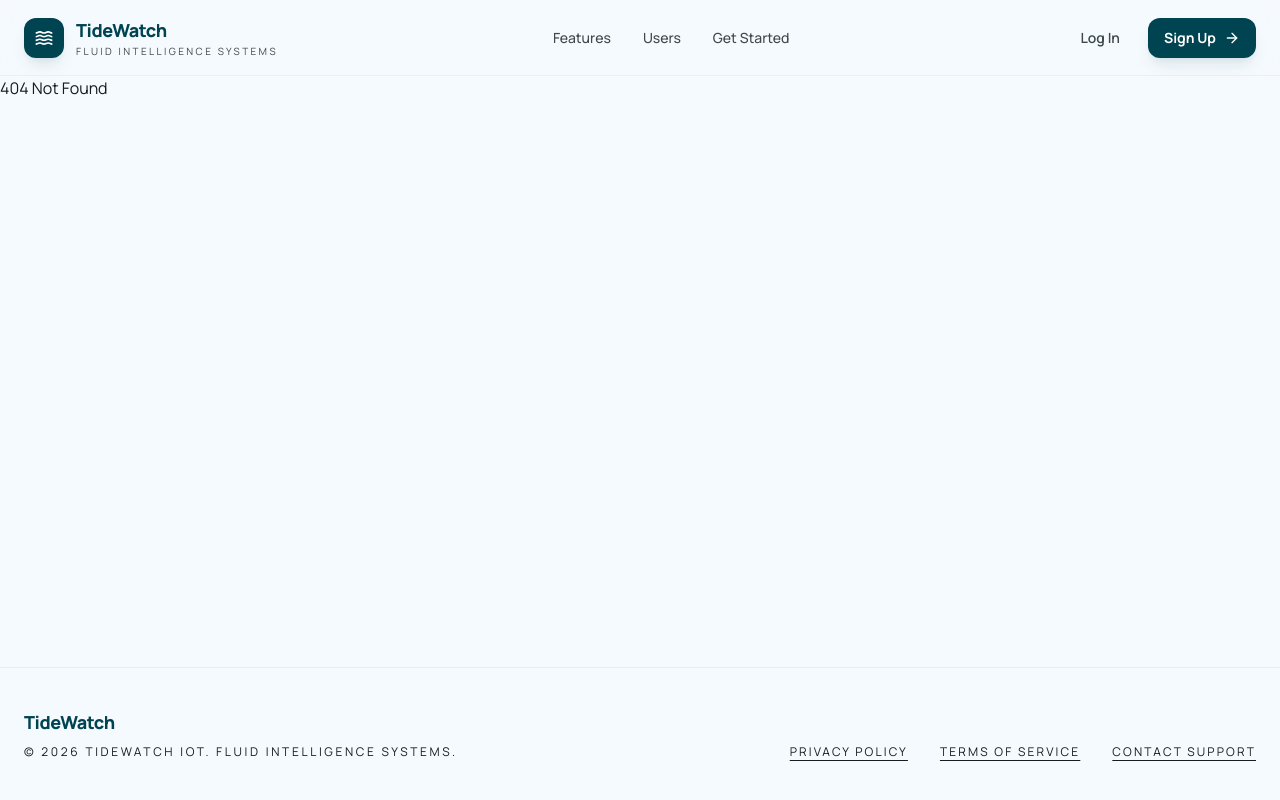
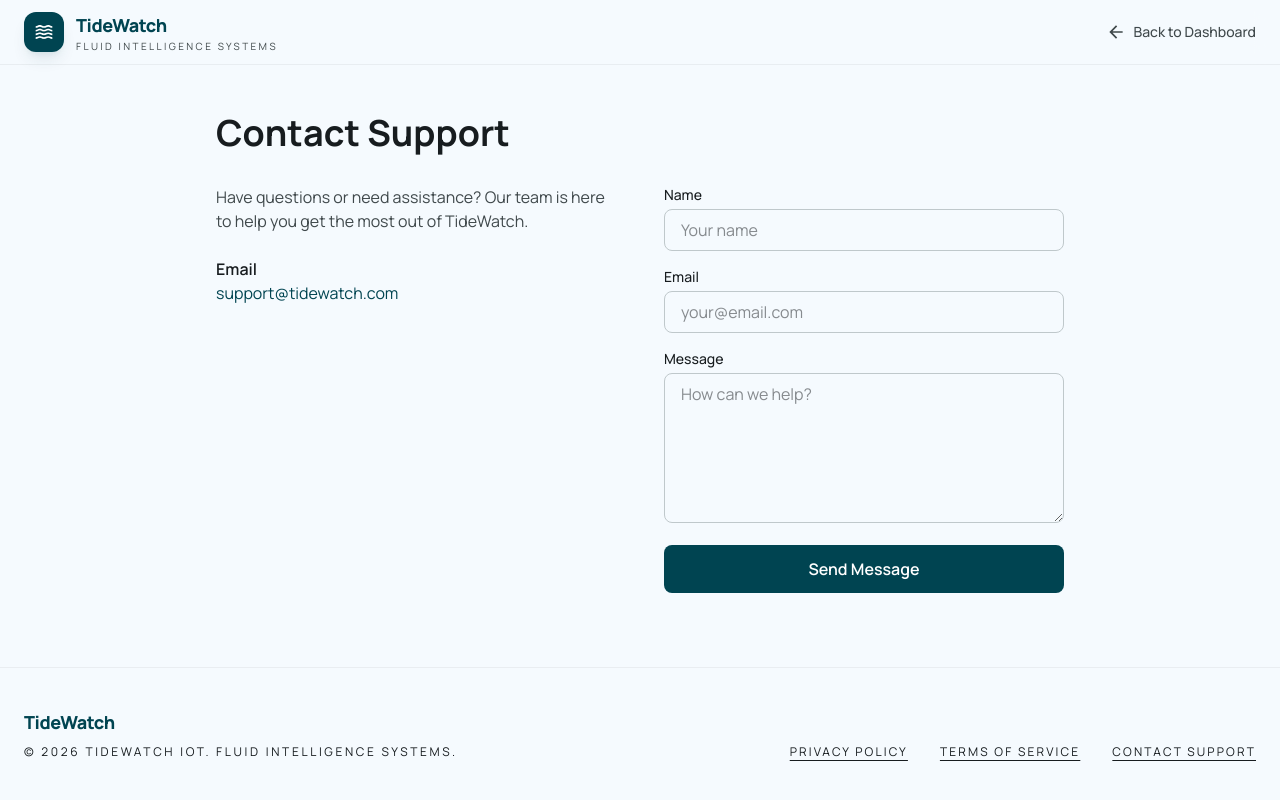
Before and after one commit to Xebec186/tidewatch, a React (Vite) app: page /support in a window 1280 px wide. Built offline with nearby package versions, Linux system fonts and the light colour scheme.

Commit message:
new pages
privacy,terms and contact

```diff
--- a/src/App.jsx
+++ b/src/App.jsx
@@ -2,11 +2,15 @@ import { Routes, Route, BrowserRouter } from "react-router-dom";
 import MainLayout from "./layouts/MainLayout";
 import AuthLayout from "./layouts/AuthLayout";
 import DashboardLayout from "./layouts/DashboardLayout";
+import SimpleLayout from "./layouts/SimpleLayout";
 import Login from "./pages/auth/Login";
 import Signup from "./pages/auth/Signup";
 import LandingPage from "./pages/LandingPage";
 import DashboardRouter from "./pages/dashboard/DashboardRouter";
 import ProfilePage from "./pages/ProfilePage";
+import PrivacyPolicy from "./pages/PrivacyPolicy";
+import TermsOfService from "./pages/TermsOfService";
+import ContactSupport from "./pages/ContactSupport";
 import { AuthProvider } from "./context/AuthContext";
 import "./App.css";
 
@@ -22,13 +26,20 @@ function App() {
 
           <Route element={<MainLayout />}>
             <Route path="/" element={<LandingPage />} />
-            <Route path="*" element={<h1>404 Not Found</h1>} />
+          </Route>
+
+          <Route element={<SimpleLayout />}>
+            <Route path="/privacy" element={<PrivacyPolicy />} />
+            <Route path="/terms" element={<TermsOfService />} />
+            <Route path="/support" element={<ContactSupport />} />
           </Route>
 
           <Route element={<DashboardLayout />}>
             <Route path="/dashboard" element={<DashboardRouter />} />
             <Route path="/profile" element={<ProfilePage />} />
           </Route>
+
+          <Route path="*" element={<h1>404 Not Found</h1>} />
         </Routes>
       </AuthProvider>
     </BrowserRouter>
--- a/src/components/AuthFooter.jsx
+++ b/src/components/AuthFooter.jsx
@@ -1,3 +1,5 @@
+import { Link } from "react-router-dom";
+
 export default function AuthFooter() {
   return (
     <footer className="mt-12 text-center">
@@ -5,18 +7,18 @@ export default function AuthFooter() {
         © {new Date().getFullYear()} TideWatch IoT. Fluid Intelligence Systems.
       </p>
       <div className="mt-4 flex justify-center gap-6">
-        <a
-          href="#"
+        <Link
+          to="/privacy"
           className="text-[10px] uppercase tracking-widest text-slate-400 transition-colors hover:text-primary"
         >
           Privacy Policy
-        </a>
-        <a
-          href="#"
+        </Link>
+        <Link
+          to="/terms"
           className="text-[10px] uppercase tracking-widest text-slate-400 transition-colors hover:text-primary"
         >
           Terms of Service
-        </a>
+        </Link>
       </div>
     </footer>
   );
--- a/src/components/Footer.jsx
+++ b/src/components/Footer.jsx
@@ -1,4 +1,12 @@
+import { Link } from "react-router-dom";
+
 export default function Footer() {
+  const footerLinks = [
+    { name: "Privacy Policy", path: "/privacy" },
+    { name: "Terms of Service", path: "/terms" },
+    { name: "Contact Support", path: "/support" },
+  ];
+
   return (
     <footer className="w-full border-t border-black/5 bg-surface py-10 mt-auto">
       <div className="mx-auto max-w-7xl px-6 flex flex-col gap-6 md:flex-row md:items-end md:justify-between">
@@ -13,17 +21,15 @@ export default function Footer() {
         </div>
 
         <div className="flex flex-wrap gap-x-8 gap-y-3 md:justify-end">
-          {["Privacy Policy", "Terms of Service", "Contact Support"].map(
-            (item) => (
-              <a
-                key={item}
-                href="#"
-                className="text-xs uppercase tracking-[0.18em] text-neutral underline underline-offset-4 hover:text-primary transition-colors"
-              >
-                {item}
-              </a>
-            ),
-          )}
+          {footerLinks.map((link) => (
+            <Link
+              key={link.name}
+              to={link.path}
+              className="text-xs uppercase tracking-[0.18em] text-neutral underline underline-offset-4 hover:text-primary transition-colors"
+            >
+              {link.name}
+            </Link>
+          ))}
         </div>
       </div>
     </footer>
--- a/src/components/RegularDashboardNavbar.jsx
+++ b/src/components/RegularDashboardNavbar.jsx
@@ -1,5 +1,5 @@
 import { Link } from "react-router-dom";
-import { LuWaves, LuBellRing } from "react-icons/lu";
+import { LuWaves, LuBellRing, LuCircleUser } from "react-icons/lu";
 
 export default function RegularDashboardNavbar() {
   return (
@@ -54,6 +54,15 @@ export default function RegularDashboardNavbar() {
           >
             <LuBellRing size={20} />
           </button>
+          <Link to="/profile">
+            <button
+              type="button"
+              className="inline-flex cursor-pointer items-center justify-center rounded-xl p-2 text-on-surface-variant transition-colors hover:bg-surface-container-low hover:text-primary"
+              aria-label="Profile"
+            >
+              <LuCircleUser size={20} />
+            </button>
+          </Link>
         </div>
       </div>
     </header>
--- a/src/components/TechnicalDashboardNavbar.jsx
+++ b/src/components/TechnicalDashboardNavbar.jsx
@@ -1,5 +1,5 @@
 import { Link } from "react-router-dom";
-import { LuWaves, LuBellRing, LuMenu } from "react-icons/lu";
+import { LuWaves, LuBellRing, LuCircleUser } from "react-icons/lu";
 
 export default function TechnicalDashboardNavbar() {
   return (
@@ -54,13 +54,15 @@ export default function TechnicalDashboardNavbar() {
           >
             <LuBellRing size={20} />
           </button>
+          <Link to="/profile">
             <button
               type="button"
               className="inline-flex cursor-pointer items-center justify-center rounded-xl p-2 text-on-surface-variant transition-colors hover:bg-surface-container-low hover:text-primary md:hidden"
               aria-label="Menu"
             >
-            <LuMenu size={20} />
+              <LuCircleUser size={20} />
             </button>
+          </Link>
         </div>
       </div>
     </header>
--- /dev/null
+++ b/src/layouts/SimpleLayout.jsx
@@ -0,0 +1,43 @@
+import { Outlet, Link } from "react-router-dom";
+import { MdWaves, MdArrowBack } from "react-icons/md";
+import { useAuth } from "../context/AuthContext";
+import Footer from "../components/Footer";
+
+export default function SimpleLayout() {
+  const { user } = useAuth();
+  const backDestination = user ? "/dashboard" : "/";
+  const backLabel = user ? "Back to Dashboard" : "Back to Home";
+
+  return (
+    <div className="min-h-screen flex flex-col bg-surface text-on-surface font-manrope">
+      <header className="w-full border-b border-black/5 bg-surface/80 backdrop-blur-md sticky top-0 z-50">
+        <div className="mx-auto max-w-7xl px-6 h-16 flex items-center justify-between">
+          <Link to={backDestination} className="flex items-center gap-3">
+            <div className="flex h-10 w-10 items-center justify-center rounded-xl bg-primary text-on-primary shadow-lg shadow-primary/10">
+              <MdWaves size={20} />
+            </div>
+            <div>
+              <p className="text-lg font-extrabold tracking-tight text-primary">
+                TideWatch
+              </p>
+              <p className="text-[10px] uppercase tracking-[0.24em] text-on-surface-variant">
+                Fluid Intelligence Systems
+              </p>
+            </div>
+          </Link>
+          <Link
+            to={backDestination}
+            className="text-sm font-medium text-on-surface-variant hover:text-primary transition-colors flex items-center gap-2"
+          >
+            <MdArrowBack size={20} />
+            {backLabel}
+          </Link>
+        </div>
+      </header>
+      <main className="flex-1">
+        <Outlet />
+      </main>
+      <Footer />
+    </div>
+  );
+}
--- /dev/null
+++ b/src/pages/ContactSupport.jsx
@@ -0,0 +1,56 @@
+export default function ContactSupport() {
+  return (
+    <div className="max-w-4xl mx-auto px-6 py-12">
+      <h1 className="text-4xl font-bold mb-8">Contact Support</h1>
+      <div className="grid md:grid-cols-2 gap-12">
+        <div className="space-y-6">
+          <p className="text-on-surface-variant">
+            Have questions or need assistance? Our team is here to help you get
+            the most out of TideWatch.
+          </p>
+          <div className="space-y-4">
+            <div>
+              <h3 className="font-semibold">Email</h3>
+              <p className="text-primary">support@tidewatch.com</p>
+            </div>
+            {/* <div>
+              <h3 className="font-semibold">Help Center</h3>
+              <p className="text-on-surface-variant">Visit our documentation for quick answers.</p>
+            </div> */}
+          </div>
+        </div>
+        <form className="space-y-4" onSubmit={(e) => e.preventDefault()}>
+          <div>
+            <label className="block text-sm font-medium mb-1">Name</label>
+            <input
+              type="text"
+              className="w-full px-4 py-2 border border-outline-variant rounded-lg bg-surface"
+              placeholder="Your name"
+            />
+          </div>
+          <div>
+            <label className="block text-sm font-medium mb-1">Email</label>
+            <input
+              type="email"
+              className="w-full px-4 py-2 border border-outline-variant rounded-lg bg-surface"
+              placeholder="your@email.com"
+            />
+          </div>
+          <div>
+            <label className="block text-sm font-medium mb-1">Message</label>
+            <textarea
+              className="w-full px-4 py-2 border border-outline-variant rounded-lg bg-surface min-h-[150px]"
+              placeholder="How can we help?"
+            ></textarea>
+          </div>
+          <button
+            type="submit"
+            className="w-full py-3 bg-primary text-on-primary rounded-lg font-semibold hover:bg-primary-container hover:text-on-primary-container transition-colors cursor-pointer"
+          >
+            Send Message
+          </button>
+        </form>
+      </div>
+    </div>
+  );
+}
--- a/src/pages/LandingPage.jsx
+++ b/src/pages/LandingPage.jsx
@@ -13,7 +13,7 @@ export default function LandingPage() {
         <div className="pointer-events-none absolute -top-24 -right-24 h-96 w-96 rounded-full bg-primary/5 blur-3xl" />
         <div className="pointer-events-none absolute top-1/2 -left-48 h-96 w-96 rounded-full bg-tertiary/5 blur-3xl" />
 
-        <section className="mx-auto grid max-w-7xl grid-cols-1 items-center gap-14 px-6 pb-24 pt-20 lg:grid-cols-12 lg:pt-24">
+        <section className="mx-auto grid max-w-7xl grid-cols-1 items-center gap-14 px-6 pb-24 pt-10 lg:grid-cols-12">
           <div className="lg:col-span-7">
             <div className="mb-6 inline-flex items-center gap-2 rounded-full bg-secondary-container px-3 py-1 text-[10px] font-bold uppercase tracking-[0.22em] text-on-secondary-fixed-variant">
               <span className="h-2 w-2 rounded-full bg-primary" />
--- a/src/pages/ProfilePage.jsx
+++ b/src/pages/ProfilePage.jsx
@@ -6,12 +6,9 @@ import {
   LuEye,
   LuGlobe,
   LuLock,
-  LuMapPin,
   LuShieldCheck,
   LuCircleUser,
-  LuWifi,
   LuBatteryCharging,
-  LuGauge,
   LuHistory,
   LuKeyRound,
   LuPencil,
```
Also changed, not shown: src/pages/PrivacyPolicy.jsx (+24 -0 lines), src/pages/TermsOfService.jsx (+24 -0 lines). Lines whose indentation alone changed are shown as unchanged.
